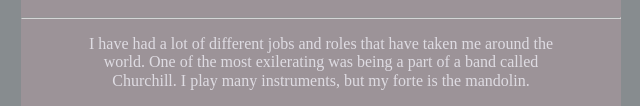
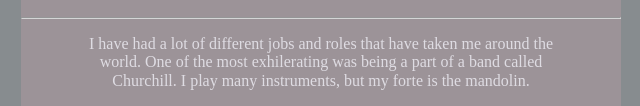
Before and after one commit to mikemorter/portfolio, a plain HTML site: page index.html in a window 1280 px wide. Shown: the part 842-948 px from the top of the page, 319-959 px from the left. Drawn offline with nearby package versions, Linux system fonts and the light colour scheme; a script that the page names is missing.

Commit message:
Update index.html

```diff
--- a/index.html
+++ b/index.html
@@ -39,7 +39,7 @@
     <article>
       <h2>About Me</h2>
       <hr>
-      <p>I have had a lot of different jobs and roles that have taken me around the world. One of the most exilerating was being a part of a band called Churchill. I play many instruments, but my forte is the mandolin.</p>
+      <p>I have had a lot of different jobs and roles that have taken me around the world. One of the most exhilerating was being a part of a band called Churchill. I play many instruments, but my forte is the mandolin.</p>
       <p>Creativity is what drives me. Whether it is music, videography or engineering, I try to bring a creative aspect to everything.</p>
       <p>If you are looking to add a software engineer to your team, please reach out to me.</p>
     <hr>
```
